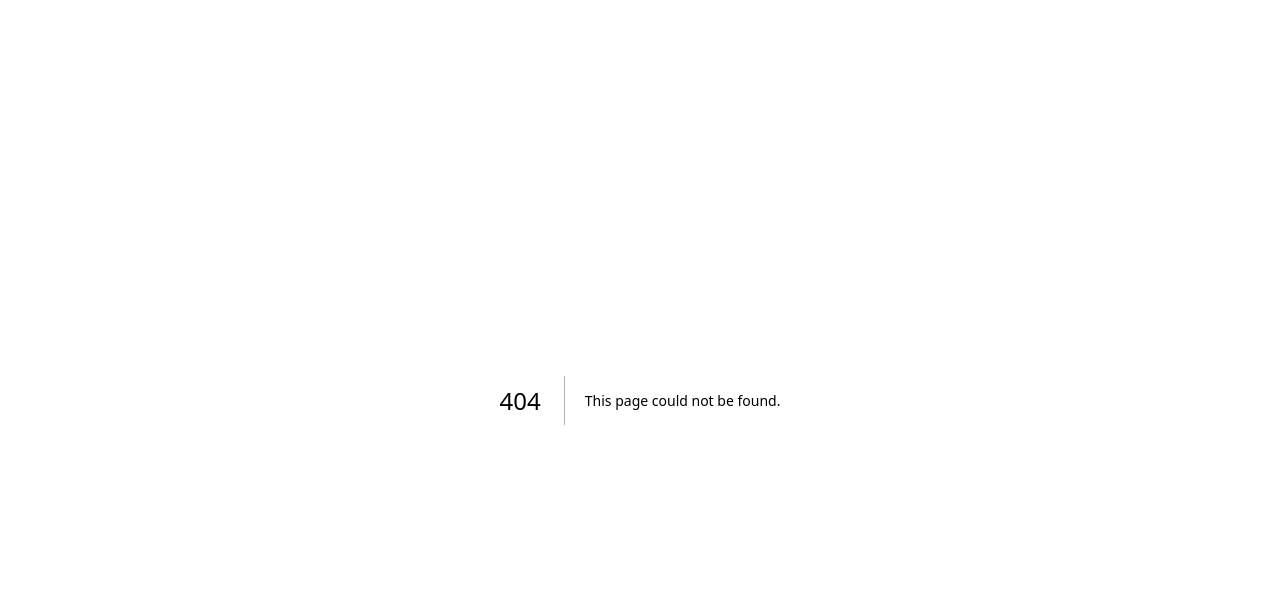
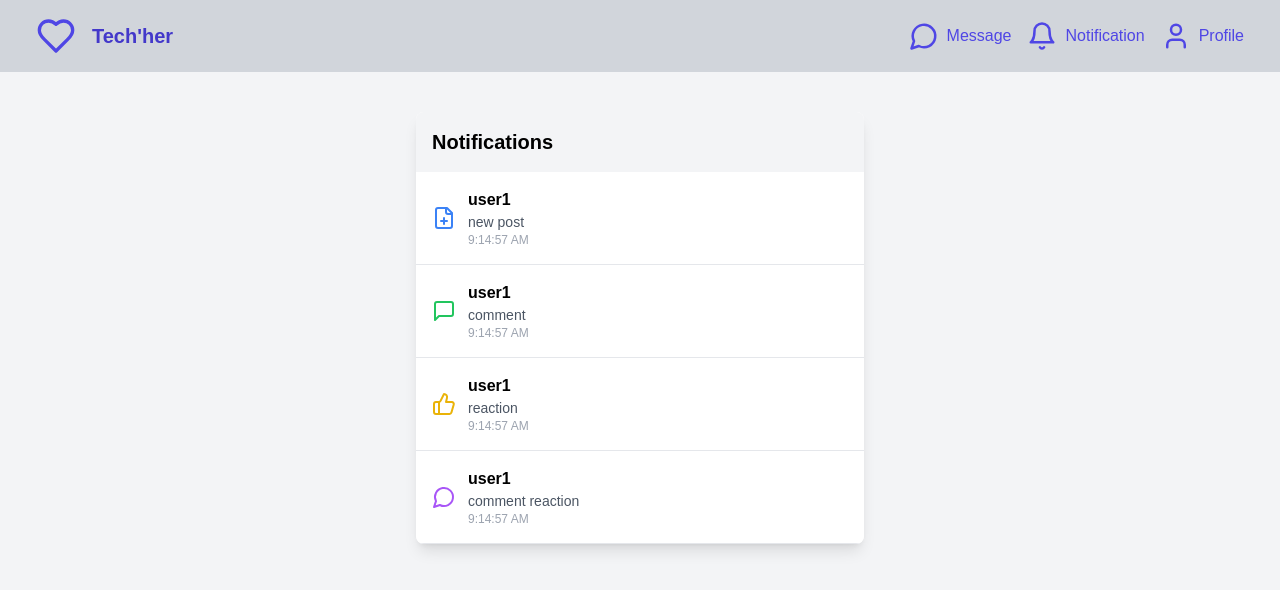
Before and after one commit to Henintsoaaa/takecare, a Next.js app: page /notifications in a window 1280 px wide. Before the commit this address had no page. Shown: the top 590 px of the page. Built offline with nearby package versions, Linux system fonts and the light colour scheme.

Commit message:
Add Notifications page and component; update layout styles

```diff
--- a/app/(root)/layout.tsx
+++ b/app/(root)/layout.tsx
@@ -2,7 +2,7 @@ import Navbar from "@/components/Navbar";
 
 const Layout = ({ children }: { children: React.ReactNode }) => {
   return (
-    <div className="flex flex-col">
+    <div className="flex flex-col text-black">
       <Navbar />
       <div className="flex-grow p-6 min-h-screen bg-gray-100">{children}</div>
     </div>
--- /dev/null
+++ b/app/(root)/notifications/page.tsx
@@ -0,0 +1,148 @@
+"use client";
+import axios from "axios";
+import { useEffect, useState } from "react";
+import {
+  Bell,
+  MessageSquare,
+  ThumbsUp,
+  FilePlus,
+  MessageCircle,
+} from "lucide-react"; // Import Lucid Icons
+
+interface Notification {
+  id: number;
+  user_id: number;
+  actor_id: number;
+  user_name: string;
+  type: "new_post" | "comment" | "reaction" | "comment_reaction";
+  is_read: boolean;
+  created_at: Date;
+  post_id: number;
+  signalment_id: number;
+  post_owner: number;
+}
+
+// Sample notifications data
+const _notifications: Notification[] = [
+  {
+    id: 1,
+    user_id: 1,
+    actor_id: 2,
+    user_name: "user1",
+    type: "new_post",
+    is_read: false,
+    created_at: new Date(),
+    post_id: 1,
+    signalment_id: 1,
+    post_owner: 1,
+  },
+  {
+    id: 2,
+    user_id: 1,
+    actor_id: 2,
+    user_name: "user1",
+    type: "comment",
+    is_read: false,
+    created_at: new Date(),
+    post_id: 1,
+    signalment_id: 1,
+    post_owner: 1,
+  },
+  {
+    id: 3,
+    user_id: 1,
+    actor_id: 2,
+    user_name: "user1",
+    type: "reaction",
+    is_read: false,
+    created_at: new Date(),
+    post_id: 1,
+    signalment_id: 1,
+    post_owner: 1,
+  },
+  {
+    id: 4,
+    user_id: 1,
+    actor_id: 2,
+    user_name: "user1",
+    type: "comment_reaction",
+    is_read: false,
+    created_at: new Date(),
+    post_id: 1,
+    signalment_id: 1,
+    post_owner: 1,
+  },
+];
+
+const NotificationIcon = ({ type }: { type: Notification["type"] }) => {
+  switch (type) {
+    case "new_post":
+      return <FilePlus className="text-blue-500" />;
+    case "comment":
+      return <MessageSquare className="text-green-500" />;
+    case "reaction":
+      return <ThumbsUp className="text-yellow-500" />;
+    case "comment_reaction":
+      return <MessageCircle className="text-purple-500" />;
+    default:
+      return null;
+  }
+};
+
+const NotificationItem = ({ notification }: { notification: Notification }) => {
+  return (
+    <div
+      className={`flex items-center p-4 border-b ${
+        notification.is_read ? "bg-gray-200" : "bg-white"
+      }`}
+    >
+      <NotificationIcon type={notification.type} />
+      <div className="ml-3">
+        <p className="font-semibold">{notification.user_name}</p>
+        <p className="text-sm text-gray-600">
+          {notification.type.replace("_", " ")}
+        </p>
+        <p className="text-xs text-gray-400">
+          {notification.created_at.toLocaleTimeString()}
+        </p>
+      </div>
+    </div>
+  );
+};
+
+const NotificationsList = () => {
+  const [notifications, setNotifications] = useState<Notification[]>([]);
+  const [loading, setLoading] = useState(true);
+
+  useEffect(() => {
+    setNotifications(_notifications);
+    setLoading(false);
+  }, []);
+
+  if (loading) {
+    return <div>Loading...</div>;
+  }
+
+  return (
+    <div className="max-w-md mx-auto bg-white shadow-lg rounded-lg overflow-hidden">
+      <div className="bg-gray-100 p-4">
+        <h2 className="font-bold text-xl">Notifications</h2>
+      </div>
+      <div>
+        {notifications.map((notification) => (
+          <NotificationItem key={notification.id} notification={notification} />
+        ))}
+      </div>
+    </div>
+  );
+};
+
+const Page = () => {
+  return (
+    <div className="p-4">
+      <NotificationsList />
+    </div>
+  );
+};
+
+export default Page;
--- a/app/page.js
+++ /dev/null
@@ -1,59 +0,0 @@
-// pages/index.js
-'use client';
-import { useEffect, useState } from 'react';
-import Link from 'next/link';
-import Header from '../components/NewFolderComponent/header';
-import QuickAccess from '../components/NewFolderComponent/Section/quickAccess';
-import SectionMental from '../components/NewFolderComponent/Section/mentalSec';
-import ResourceCenter from '../components/NewFolderComponent/Section/ressourceCenter';
-import SupportSection from '../components/NewFolderComponent/Section/supportSection';
-import Layout from '../components/forPages/PageLayout';
-
-export default function HomePage() {
-  const [userType, setUserType] = useState('');
-
-  const fetchUserType = async () => {
-    try {
-      const response = await fetch('http://localhost:3003/Devoi_socila_media/src/backend/controllers/users/userType.txt');
-      const userTypeFromFile = await response.text();
-      setUserType(userTypeFromFile.trim()); // Utilisation de trim() pour enlever les espaces ou sauts de ligne
-      console.log('userType:', userTypeFromFile);
-    } catch (error) {
-      console.error("Erreur lors de la récupération du type utilisateur :", error);
-    }
-  };
-
-  useEffect(() => {
-    fetchUserType();
-  }, []);
-
-  return (
-    <div>
-      <Header />
-      <Layout>
-        <div className="container grid grid-cols-2 gap-4 mx-auto p-4">
-          {(userType === 'utilisateur' || userType === 'securite') && (
-            <>
-                <Link href="/home/fonctionnality">
-                  <QuickAccess />
-                </Link>
-            </>
-          )}
-          {(userType === 'utilisateur' || userType === 'sante') && (
-            <>
-              <Link href="/home/statistics">
-                <SectionMental />
-              </Link>
-            </>
-          )}
-          <Link href="/home/ressources">
-            <ResourceCenter />
-          </Link>
-          <Link href="/home/support">
-            <SupportSection />
-          </Link>
-        </div>
-      </Layout>
-    </div>
-  );
-}
```
Also changed, not shown: tsconfig.json (+7 -1 lines), 1 other file (tests, documents, lock files or other folders).
